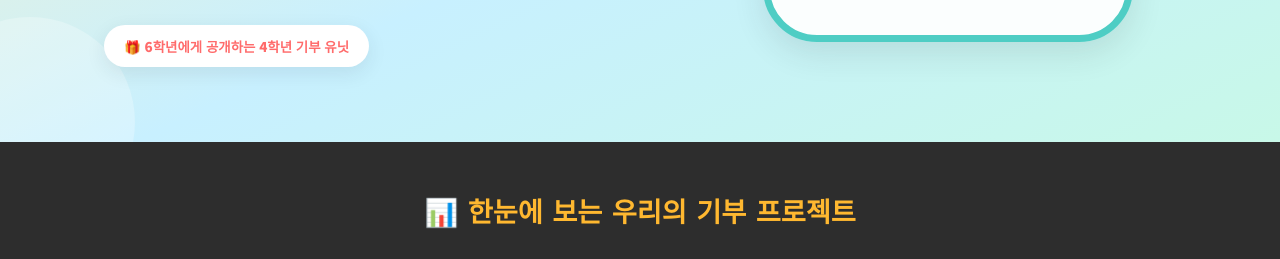
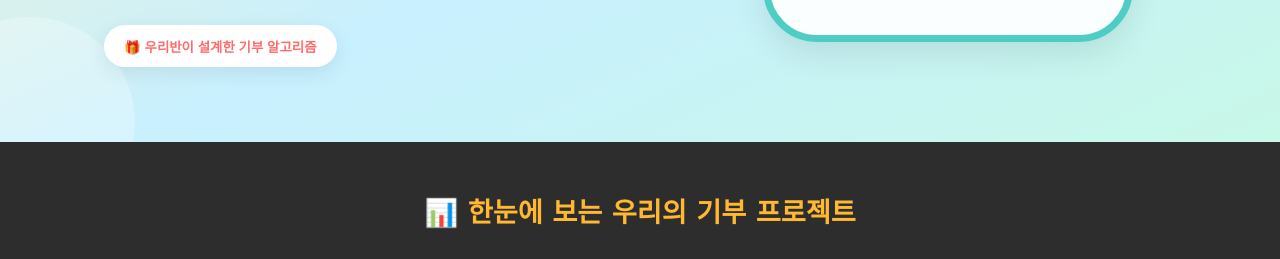
Before and after one commit to gsunbb/donation-archive, a plain HTML site: page index.html in a window 1280 px wide. Shown: the part 518-777 px from the top of the page. Drawn offline with Linux system fonts and the light colour scheme; a web font is replaced by a local one.

Commit message:
Update index.html

```diff
--- a/index.html
+++ b/index.html
@@ -5,7 +5,7 @@
   <meta name="viewport" content="width=device-width, initial-scale=1.0">
   <meta name="theme-color" content="#fff3c4">
   <meta name="description" content="서원초 4학년 학생들이 기부 캠페인 데이터를 분석하고 기준을 설계해 실제 기부로 실천한 과정을 기록한 아카이브입니다.">
-  <title>4학년 기부 유닛 아카이브 | DATA·ABLE</title>
+  <title>두쫀쿠나라 기부 유닛 아카이브 | DATA·ABLE</title>
   <script>document.documentElement.classList.add('js')</script>
   <link rel="preconnect" href="https://fonts.googleapis.com">
   <link rel="preconnect" href="https://fonts.gstatic.com" crossorigin>
@@ -112,7 +112,7 @@
         <div class="kicker">4학년 BUDGET UNIT · 기부금 배분</div>
         <h1>4학년은 왜 이곳에<br>기부했을까?</h1>
         <p class="hero-copy">8개 캠페인의 데이터를 읽고, 기준을 만들고,<br>알고리즘을 고쳐 실제 기부하기까지의 기록입니다.</p>
-        <span class="hero-badge">🎁 6학년에게 공개하는 4학년 기부 유닛</span>
+        <span class="hero-badge">🎁 우리반이 설계한 기부 알고리즘 </span>
       </div>
       <div class="jar" aria-label="실제 기부금 44,600원">
         <div class="jar-icons"><span class="coin">₩</span><span class="heart">♥</span></div>
```
